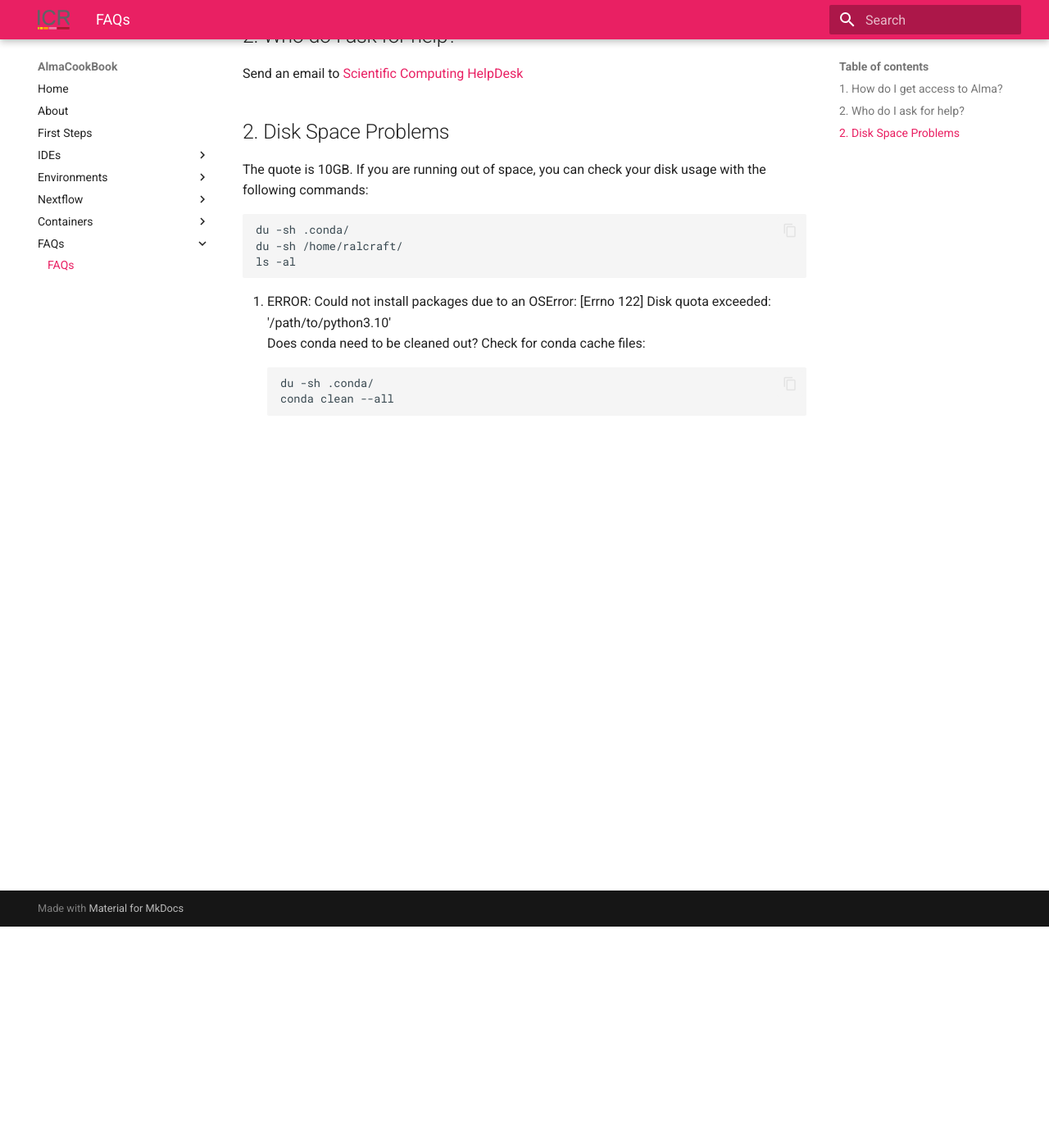
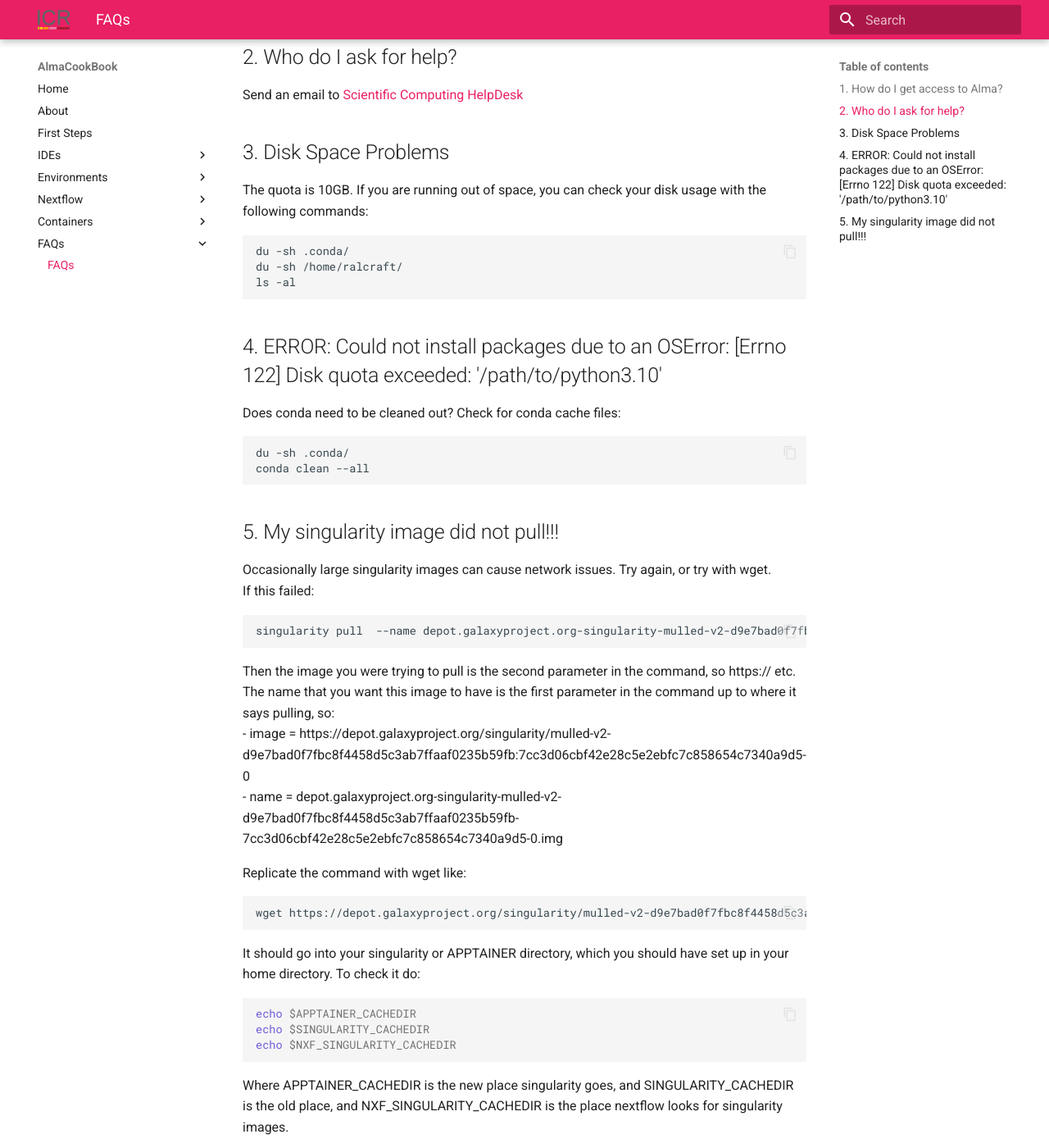
Before and after one commit to AlmaCookBook/AlmaCookBook.github.io, an MkDocs documentation site: the page built from docs/faqs/faqs.md, in a window 1280 px wide and 1400 px high, scrolled down 270 px. Shown: the whole window at 82% size. Built offline with MkDocs 1.6.1 and Material for MkDocs 9.7.7, drawn with Linux system fonts in a browser that asks for light colours; some of the changed text lies outside the part shown.

Commit message:
Added cache faq

````diff
--- a/docs/faqs/faqs.md
+++ b/docs/faqs/faqs.md
@@ -2,22 +2,52 @@
 
 ## 1. How do I get access to Alma?
 Follow the [Getting Started](https://nexus.icr.ac.uk/strategic-initiatives/sc/hpc/Pages/Getting-Started.aspx) tutorial on nexus.
+Also follow the [First Steps](../first_steps.md) tutorial on this site.
 
 ## 2. Who do I ask for help?
 Send an email to [Scientific Computing HelpDesk ](mailto:schelpdesk@icr.ac.uk)
 
-## 2. Disk Space Problems
+## 3. Disk Space Problems
 
-The quote is 10GB. If you are running out of space, you can check your disk usage with the following commands:
+The quota is 10GB. If you are running out of space, you can check your disk usage with the following commands:
 ```bash
 du -sh .conda/
 du -sh /home/ralcraft/
 ls -al
 ```
 
-1. ERROR: Could not install packages due to an OSError: [Errno 122] Disk quota exceeded: '/path/to/python3.10'
+## 4. ERROR: Could not install packages due to an OSError: [Errno 122] Disk quota exceeded: '/path/to/python3.10'
 Does conda need to be cleaned out? Check for conda cache files:
 ```bash
 du -sh .conda/
 conda clean --all
 ```
+
+## 5. My singularity image did not pull!!!
+Occasionally large singularity images can cause network issues. Try again, or try with wget.
+If this failed:
+```bash
+singularity pull  --name depot.galaxyproject.org-singularity-mulled-v2-d9e7bad0f7fbc8f4458d5c3ab7ffaaf0235b59fb-7cc3d06cbf42e28c5e2ebfc7c858654c7340a9d5-0.img.pulling.1715165870091 https://depot.galaxyproject.org/singularity/mulled-v2-d9e7bad0f7fbc8f4458d5c3ab7ffaaf0235b59fb:7cc3d06cbf42e28c5e2ebfc7c858654c7340a9d5-0 > /dev/null
+```
+Then the image you were trying to pull is the second parameter in the command, so https:// etc.
+The name that you want this image to have is the first parameter in the command up to where it says pulling, so:
+- image = https://depot.galaxyproject.org/singularity/mulled-v2-d9e7bad0f7fbc8f4458d5c3ab7ffaaf0235b59fb:7cc3d06cbf42e28c5e2ebfc7c858654c7340a9d5-0
+- name = depot.galaxyproject.org-singularity-mulled-v2-d9e7bad0f7fbc8f4458d5c3ab7ffaaf0235b59fb-7cc3d06cbf42e28c5e2ebfc7c858654c7340a9d5-0.img
+
+Replicate the command with wget like:
+```bash
+wget https://depot.galaxyproject.org/singularity/mulled-v2-d9e7bad0f7fbc8f4458d5c3ab7ffaaf0235b59fb:7cc3d06cbf42e28c5e2ebfc7c858654c7340a9d5-0 -O depot.galaxyproject.org-singularity-mulled-v2-d9e7bad0f7fbc8f4458d5c3ab7ffaaf0235b59fb-7cc3d06cbf42e28c5e2ebfc7c858654c7340a9d5-0.img
+```
+It should go into your singularity or APPTAINER directory, which you should have set up in your home directory. To check it do:
+```bash
+echo $APPTAINER_CACHEDIR
+echo $SINGULARITY_CACHEDIR
+echo $NXF_SINGULARITY_CACHEDIR
+```
+
+Where APPTAINER_CACHEDIR is the new place singularity goes, and SINGULARITY_CACHEDIR is the old place, and NXF_SINGULARITY_CACHEDIR is the place nextflow looks for singularity images.
+
+To change them do (for which ever one you want to change):
+```bash
+export APPTAINER_CACHEDIR=/data/scratch/your/path/username/.singularity/cache
+```
````
